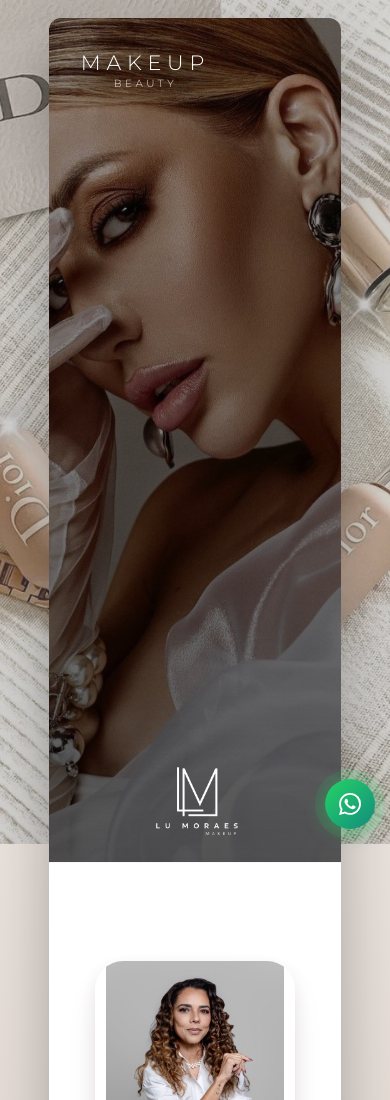
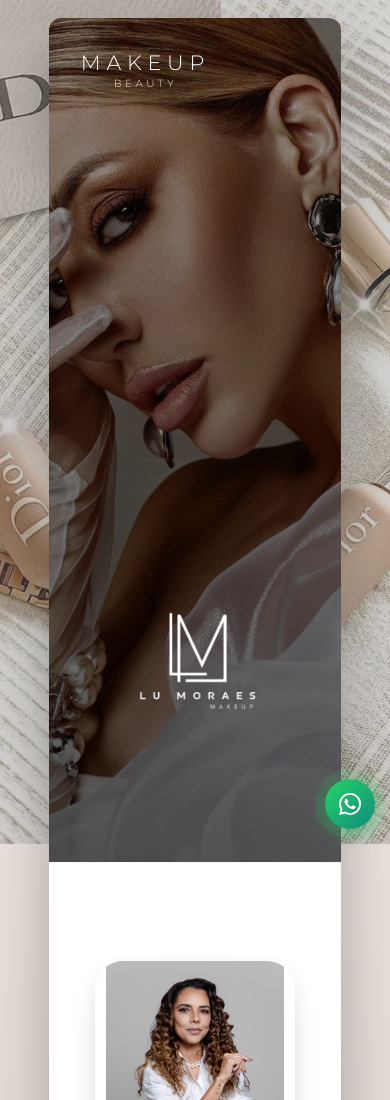
Before and after one commit to wediaoSM/lucrecia_landin, a plain HTML site: page index.html in a window 390 px wide. Shown: the top 1100 px of the page. Drawn offline with nearby package versions, Linux system fonts and the light colour scheme.

Commit message:
Add files via upload

```diff
--- a/hero.css
+++ b/hero.css
@@ -146,44 +146,44 @@
 /* Tablet */
 @media (max-width: 768px) {
   .hero-logo {
-    width: clamp(200px, 40vw, 300px) !important;
+    width: clamp(250px, 50vw, 360px) !important;
     height: auto !important;
   }
 
   .hero-logo-figure {
-    transform: translateY(100px);
+    transform: translateY(0px);
   }
 }
 
 /* Mobile grande */
 @media (max-width: 600px) {
   .hero-logo {
-    width: clamp(150px, 35vw, 220px) !important;
+    width: clamp(220px, 45vw, 300px) !important;
     height: auto !important;
   }
 
   .hero-logo-figure {
-    transform: translateY(80px);
+    transform: translateY(-30px);
   }
 }
 
 /* Mobile pequeno - iPhone 14 e similares */
 @media (max-width: 400px) {
   .hero-logo {
-    width: clamp(120px, 35vw, 180px) !important;
+    width: clamp(200px, 50vw, 260px) !important;
     height: auto !important;
-    min-width: 120px !important;
+    min-width: 200px !important;
   }
 
   .hero-logo-figure {
-    transform: translateY(60px);
+    transform: translateY(-40px);
   }
 }
 
 /* iPhone 14 e dispositivos similares - correção específica */
 @media (max-width: 430px) and (min-width: 360px) {
   .hero-logo {
-    width: clamp(140px, 40vw, 200px) !important;
+    width: clamp(220px, 50vw, 280px) !important;
     height: auto !important;
     opacity: 1 !important;
     visibility: visible !important;
@@ -196,7 +196,7 @@
     display: flex !important;
     justify-content: center !important;
     align-items: center !important;
-    transform: translateY(80px);
+    transform: translateY(-30px);
     opacity: 1 !important;
     visibility: visible !important;
     width: 100% !important;
@@ -209,7 +209,7 @@
 @media screen and (device-width: 390px) and (device-height: 844px) and (-webkit-device-pixel-ratio: 3) {
   .hero-logo,
   .hero-logo-figure img {
-    width: 160px !important;
+    width: 240px !important;
     height: auto !important;
     opacity: 1 !important;
     visibility: visible !important;
@@ -218,7 +218,7 @@
     z-index: 20 !important;
     margin: 0 auto !important;
     max-width: none !important;
-    min-width: 160px !important;
+    min-width: 240px !important;
   }
 
   .hero-logo-figure {
@@ -230,7 +230,7 @@
     position: relative !important;
     z-index: 20 !important;
     width: 100% !important;
-    transform: translateY(100px) !important;
+    transform: translateY(-35px) !important;
   }
 
   .hero-center {
@@ -243,7 +243,7 @@
 @supports (-webkit-touch-callout: none) {
   @media (max-width: 430px) {
     .hero-logo {
-      width: 150px !important;
+      width: 230px !important;
       height: auto !important;
       opacity: 1 !important;
       visibility: visible !important;
@@ -264,8 +264,8 @@
       position: relative !important;
       z-index: 25 !important;
       width: 100% !important;
-      transform: translateY(80px) translateZ(0) !important;
-      -webkit-transform: translateY(80px) translateZ(0) !important;
+      transform: translateY(-40px) translateZ(0) !important;
+      -webkit-transform: translateY(-40px) translateZ(0) !important;
     }
 
     .hero-center {
```
